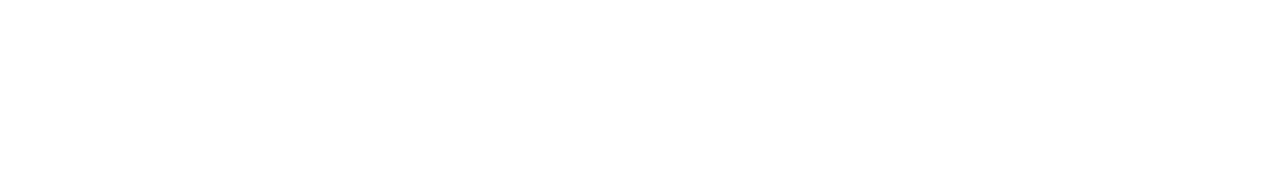
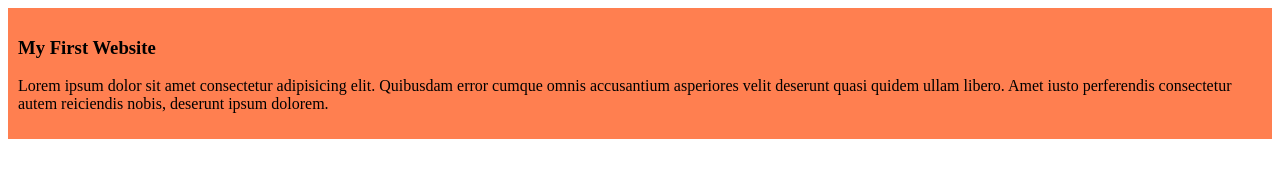
Before and after one commit to TirthoBapon/my-simple-website, a plain HTML site: page index.html in a window 1280 px wide. Drawn offline with Linux system fonts and the light colour scheme.

Commit message:
added the first blog

```diff
--- a/index.html
+++ b/index.html
@@ -4,8 +4,12 @@
     <meta charset="UTF-8">
     <meta name="viewport" content="width=device-width, initial-scale=1.0">
     <title>My Simple Website</title>
+    <link rel="stylesheet" href="styles/blog.css">
 </head>
 <body>
-
+    <div>
+        <h3>My First Website</h3>
+        <p>Lorem ipsum dolor sit amet consectetur adipisicing elit. Quibusdam error cumque omnis accusantium asperiores velit deserunt quasi quidem ullam libero. Amet iusto perferendis consectetur autem reiciendis nobis, deserunt ipsum dolorem.</p>
+    </div>
 </body>
 </html>
--- /dev/null
+++ b/styles/blog.css
@@ -0,0 +1,4 @@
+div{
+    background-color: coral;
+    padding: 10px;
+}
```
